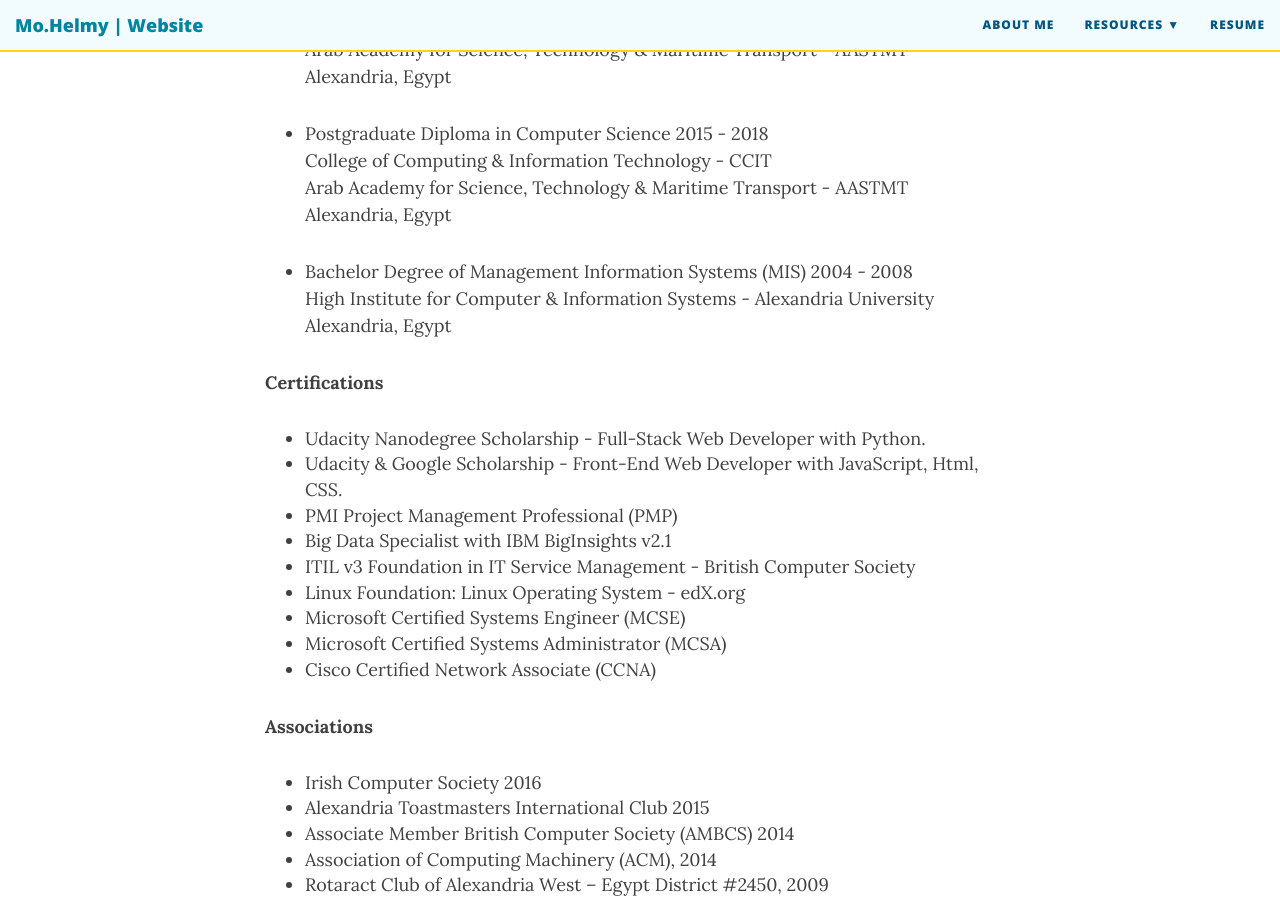
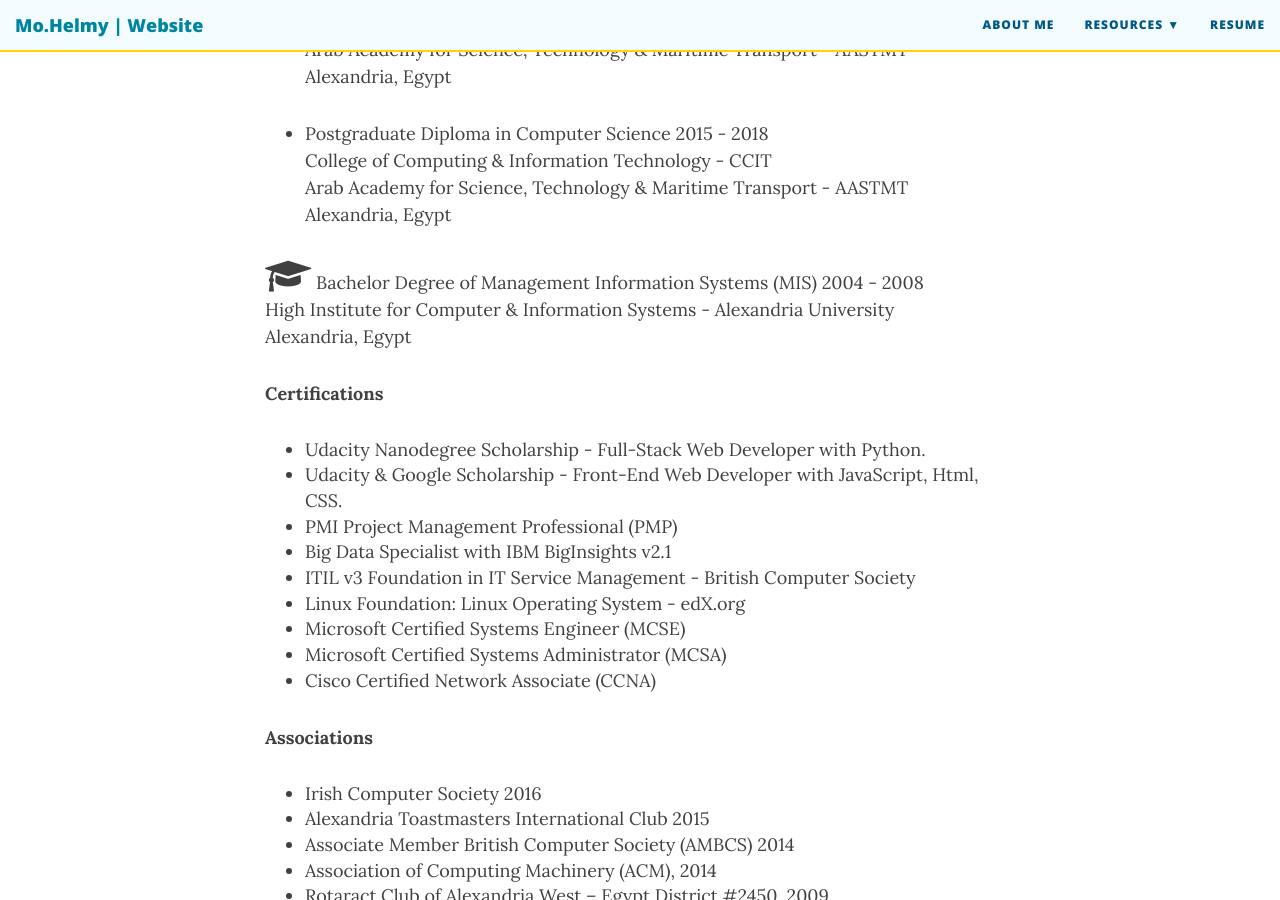
Before and after one commit to M-Helmy/m-helmy.github.io, a Jekyll site: the page built from resume.md, in a window 1280 px wide and 900 px high, scrolled down 1184 px. Built offline with Jekyll 4.4.1, drawn with Linux system fonts in a browser that asks for light colours; nearby versions of some CDN libraries.

Commit message:
Update resume.md

```diff
--- a/resume.md
+++ b/resume.md
@@ -35,7 +35,7 @@
   Arab Academy for Science, Technology & Maritime Transport - AASTMT<br/>
   Alexandria, Egypt<br/>
 
-- Bachelor Degree of Management Information Systems (MIS) 2004 - 2008<br/>
+<i class="fa fa-graduation-cap" style="font-size:36px;" aria-hidden="true"></i> Bachelor Degree of Management Information Systems (MIS) 2004 - 2008<br/>
   High Institute for Computer & Information Systems - Alexandria University<br/>
   Alexandria, Egypt<br/>
 
```
